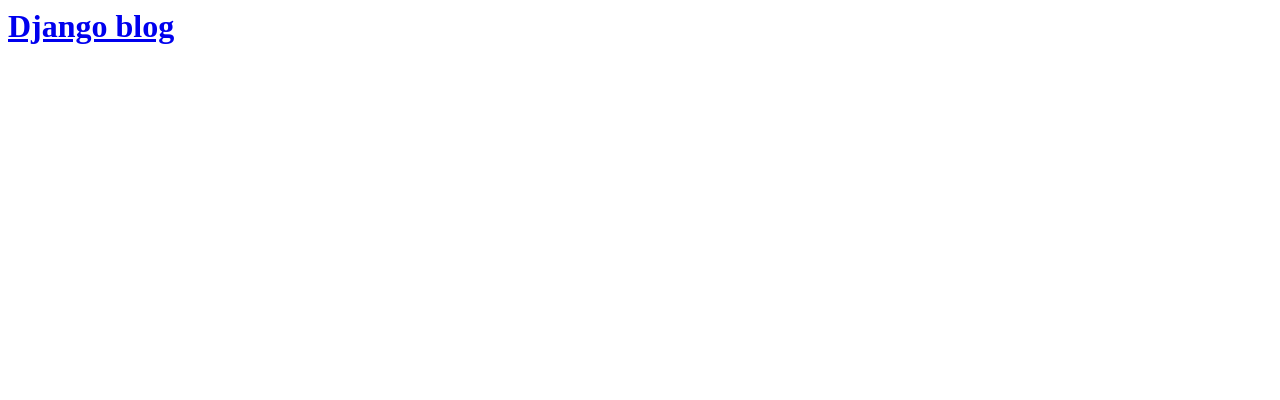
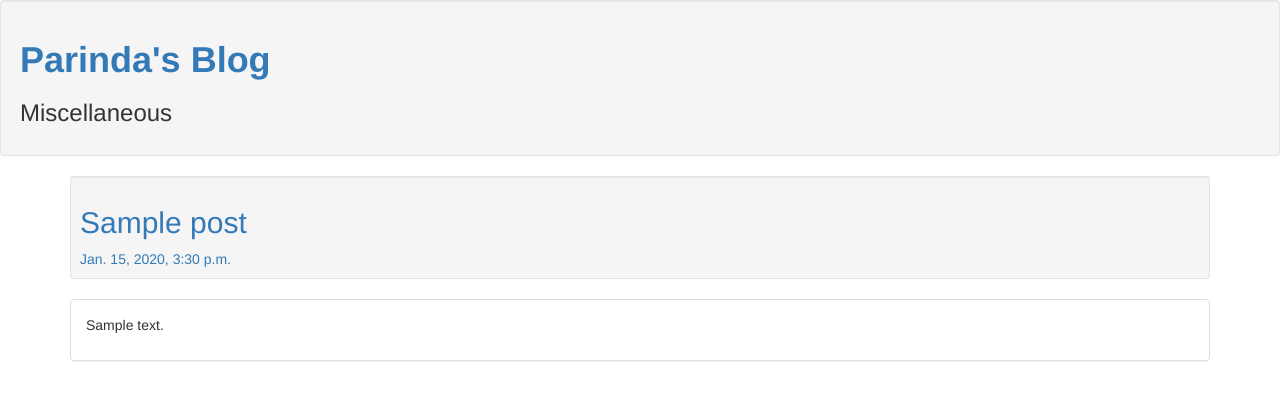
Before and after one commit to parindar/Django-blog, a Django app: page / in a window 1280 px wide. Shown: the top 400 px of the page. Run offline with Django 3.2, Linux system fonts and the light colour scheme; tables that the repository leaves empty hold one stand-in row (values such as "Sample post"); some libraries are stand-ins or nearby versions.

Commit message:
Adding Bootstrap and UI changes

```diff
--- a/blog/templates/blog/post_list.html
+++ b/blog/templates/blog/post_list.html
@@ -1,19 +1,33 @@
-<html>
-    <head>
-        <title>Parinda's blog</title>
-    </head>
+<!DOCTYPE html>
+<html lang="en">
+	<head>
+	  <title>Parinda's Blog</title>
+	  <meta charset="utf-8">
+	  <meta name="viewport" content="width=device-width, initial-scale=1">
+	  <link rel="stylesheet" href="http://maxcdn.bootstrapcdn.com/bootstrap/3.3.6/css/bootstrap.min.css">
+	  <script src="https://ajax.googleapis.com/ajax/libs/jquery/1.12.4/jquery.min.js"></script>
+	  <script src="http://maxcdn.bootstrapcdn.com/bootstrap/3.3.6/js/bootstrap.min.js"></script>
+	</head>
+
     <body>
-
-       <div>
-   	 <h1><a href="/"> Django blog</a></h1>
+       <div class="well">
+  		<h1> <b> <a href="http://parinda.pythonanywhere.com/"> Parinda's Blog </a> </b>  </h1>
+ 		<h3> <p>Miscellaneous</p> </h3>
 	</div>
 
-	{% for post in posts %}
-	    <div>
-		<h1><b>{{ post.title }}</b></h1>
-		<p><u>published by: {{post.author}} at {{ post.published_date }}</u></p>
-		<p>{{ post.text|linebreaksbr }}</p>
-	    </div>
+	<div class="container">
+
+		{% for post in posts %}
+
+		<div class="well well-sm text-primary"> <h2>{{ post.title }}</h2>
+		{{ post.published_date }}
+		</div>
+		<div class="panel panel-default">
+  			<div class="panel-body"><p>{{ post.text|linebreaksbr }}</p></div>
+		</div>
+
 	{% endfor %}
+
+	</div>
     </body>
 </html>
--- a/blog/views.py
+++ b/blog/views.py
@@ -3,5 +3,5 @@ from django.utils import timezone
 from .models import Post
 
 def post_list(request):
-    posts = Post.objects.filter(published_date__lte=timezone.now()).order_by('published_date')
+    posts = Post.objects.order_by('published_date')
     return render(request, 'blog/post_list.html', {'posts': posts})
```
